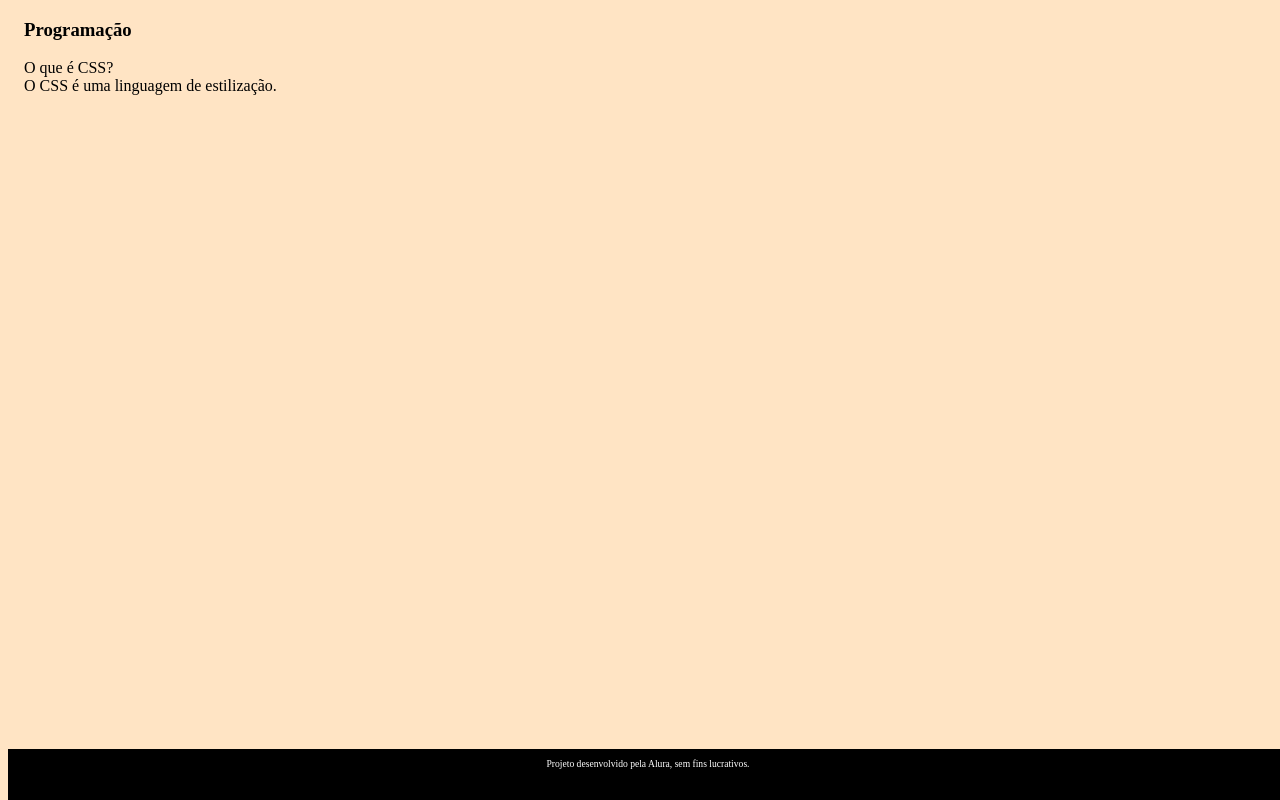
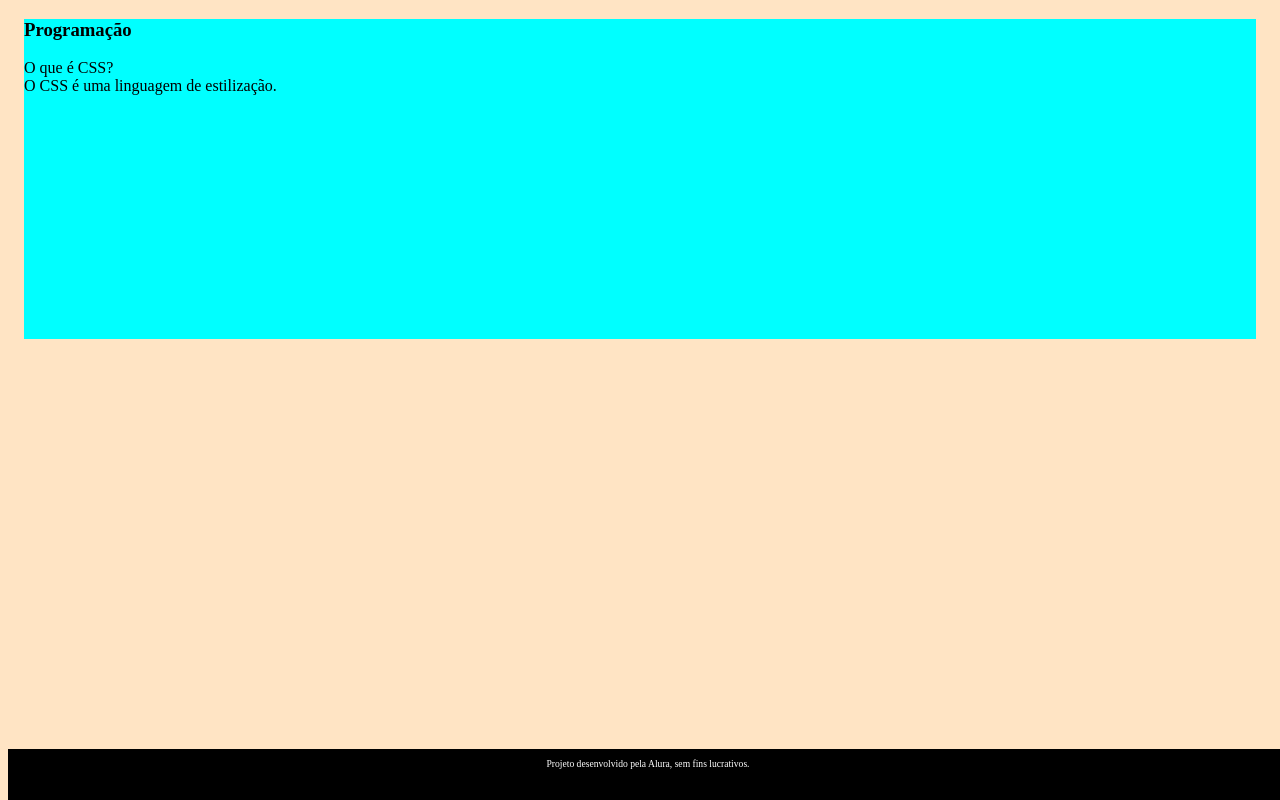
Before and after one commit to melanyakemi/ferramenta-de-estudo, a plain HTML site: page index.html in a window 1280 px wide. Drawn offline with Linux system fonts and the light colour scheme; files that its build step writes are made by us from their sources.

Commit message:
ltfognhml;tku0pgijlh

```diff
--- a/style.css
+++ b/style.css
@@ -20,4 +20,8 @@ footer p{
 }
 .cartao {
     margin: 1rem 1rem;
+    background-color: aqua;
+    height: 20rem;
+    flex-grow: 1;
+    flex-basis: calc(33% -6rem);
 }
```
